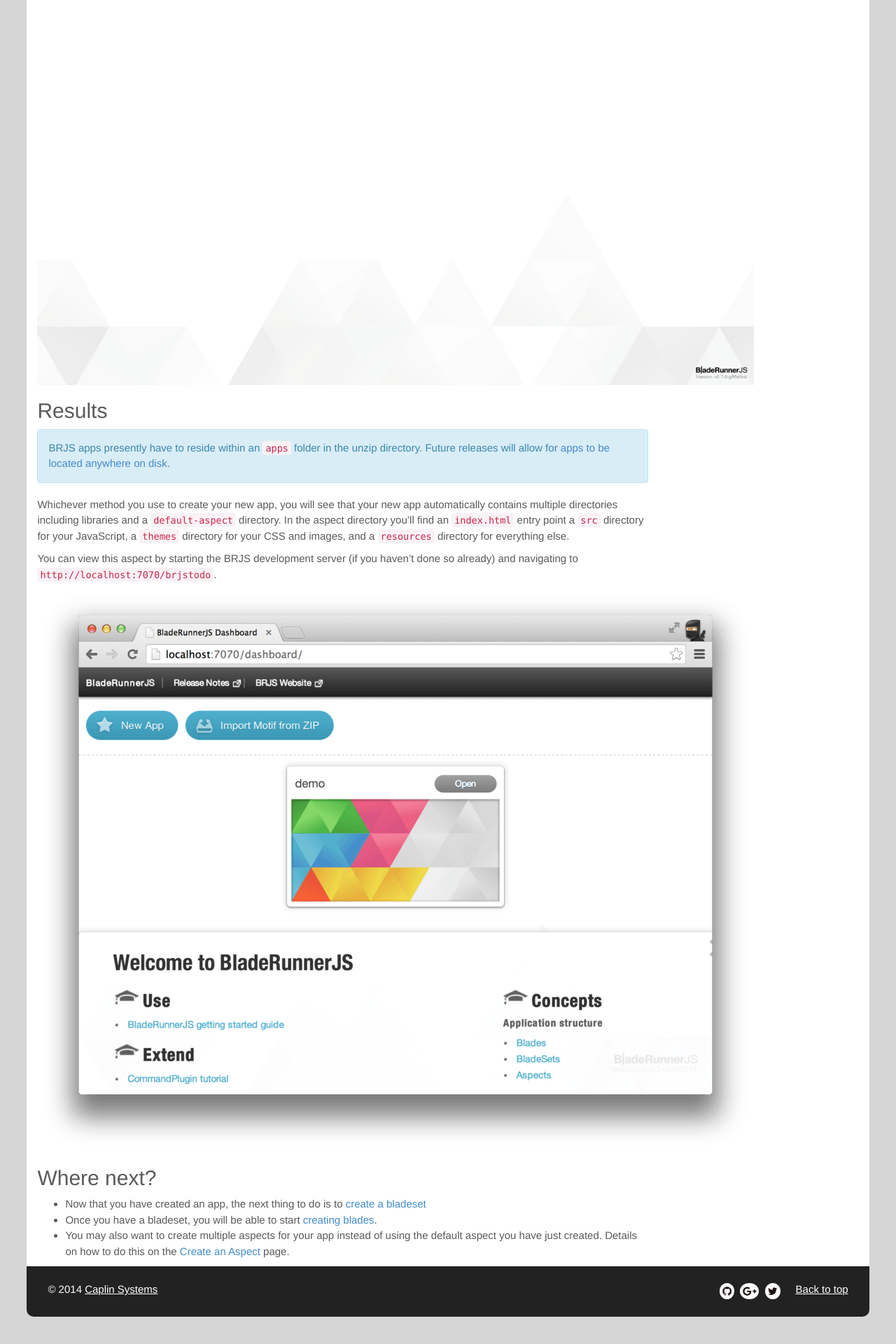
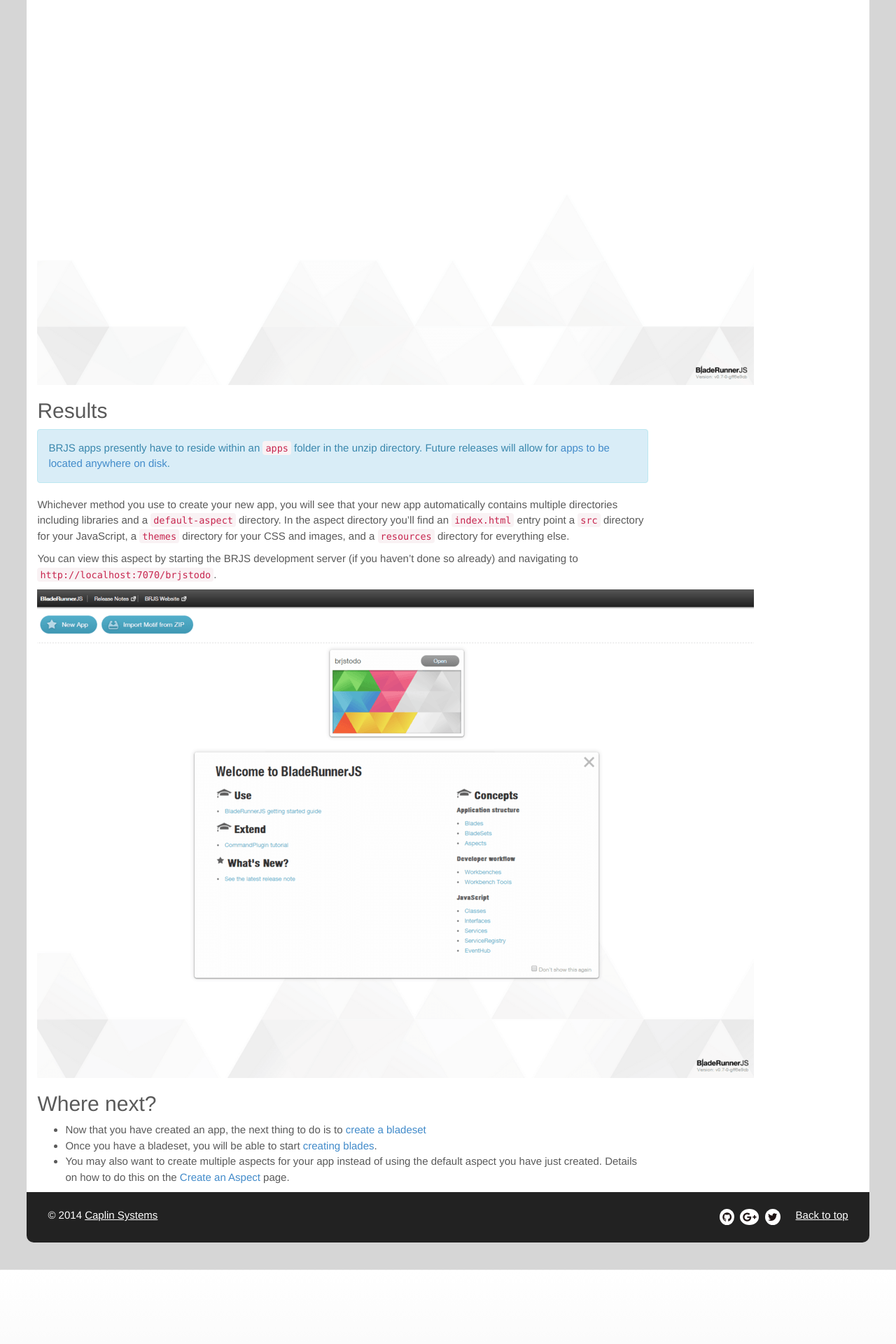
Before and after one commit to BladeRunnerJS/brjs-site, a Jekyll site: the page built from docs/use/create_app.md, in a window 1280 px wide. Shown: the part 3516-5436 px from the top of the page at 70% size. Built offline with Jekyll 4.4.1, drawn with Linux system fonts in a browser that asks for light colours; nearby versions of some CDN libraries; Markdown is read by kramdown in place of the engine named in the settings; after the commit the page ends 5330 px from its top, so only the background shows below that.

Commit message:
Fixing image

```diff
--- a/docs/use/create_app.md
+++ b/docs/use/create_app.md
@@ -82,7 +82,7 @@
 
 You can view this aspect by starting the BRJS development server (if you haven't done so already) and navigating to `http://localhost:7070/brjstodo`.
 
-![](/docs/use/img/new-app-btn.png)
+![](/docs/use/img/create-app-icon-brjstodo.png)
 
 ## Where next?
 
```
